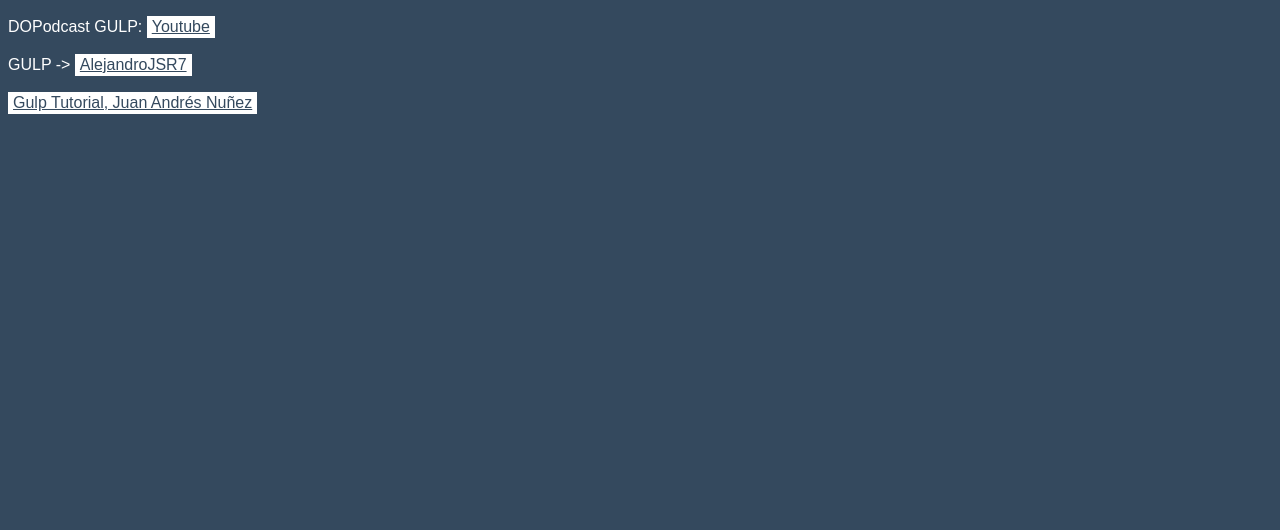
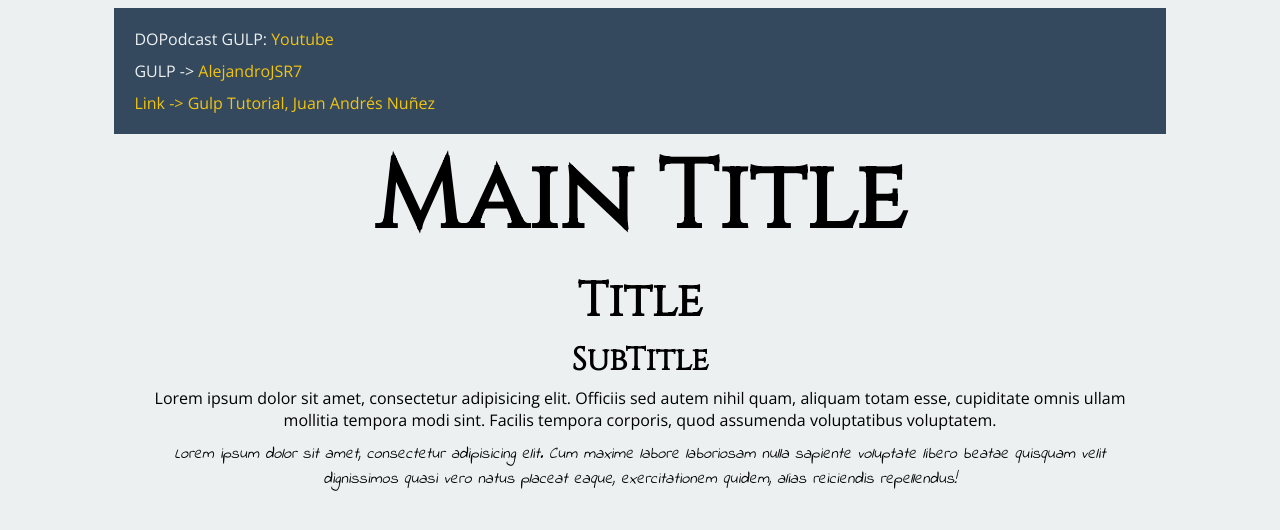
Before and after one commit to AlejandroJSR7/Gulp, a website: page index.html in a window 1280 px wide. Drawn offline with nearby package versions, Linux system fonts and the light colour scheme.

Commit message:
SASS Variables

```diff
--- a/index.html
+++ b/index.html
@@ -7,10 +7,20 @@
     <script src="js/dist/main.js"></script>
 </head>
 <body>
-    <div>
+    <div class="relevant">
         <p>DOPodcast GULP: <a href="https://www.youtube.com/channel/UCF6G2sF4DKlWvgfEGcm50FQ/feed">Youtube</a></p>
         <p>GULP -> <a href="http://alejandrojsr7.github.io/">AlejandroJSR7</a></p>
-        <a href="https://www.youtube.com/playlist?list=PLM-Y_YQmMEqBscmoT5y_W91oUnr_D4ulf">Gulp Tutorial, Juan Andrés Nuñez</a>
+        <a href="https://www.youtube.com/playlist?list=PLM-Y_YQmMEqBscmoT5y_W91oUnr_D4ulf">Link -> Gulp Tutorial, Juan Andrés Nuñez</a>
+    </div>
+    <div class="box">
+        <div class="txt-center">
+            <h1>Main Title</h1>
+            <h2>Title</h2>
+            <h3>SubTitle</h3>
+
+            <p>Lorem ipsum dolor sit amet, consectetur adipisicing elit. Officiis sed autem nihil quam, aliquam totam esse, cupiditate omnis ullam mollitia tempora modi sint. Facilis tempora corporis, quod assumenda voluptatibus voluptatem.</p>
+            <p><i>Lorem ipsum dolor sit amet, consectetur adipisicing elit. Cum maxime labore laboriosam nulla sapiente voluptate libero beatae quisquam velit dignissimos quasi vero natus placeat eaque, exercitationem quidem, alias reiciendis repellendus!</i></p>
+        </div>
     </div>
 </body>
 </html>
--- a/scss/main.scss
+++ b/scss/main.scss
@@ -1,25 +1,80 @@
-$color-dark: #34495e;
-$color-white: #ffffff;
+/**
+  ** VARIABLES
+**/
 
+/** Color Variables **/ // https://flatuicolors.com/
+  $turquoise: #1abc9c;
+  $esmerald: #2ecc71;
+  $peter-river: #3498db;
+  $amethyst: #9b59b6;
+  $wet-asphalt: #34495e;
+  $sun-flower: #f1c40f;
+  $carrot: #e67e22;
+  $alizarin: #e74c3c;
+  $clouds: #ecf0f1;
+  $concrete: #95a5a6;
+
+/** Fonts Family Variables **/ // https://fonts.google.com/
+  @import url('https://fonts.googleapis.com/css?family=Open+Sans:300,400');
+  @import url('https://fonts.googleapis.com/css?family=Indie+Flower');
+  @import url('https://fonts.googleapis.com/css?family=Cinzel');
+
+  $f-OpenSans: 'Open Sans', sans-serif;
+  $f-IndieFlower: 'Indie Flower', cursive;
+  $f-Cinzel: 'Cinzel', serif;
+
+/** Fonts Size Variables **/
+  $size-title: 3em;
+  $size-subtitle: 2em;
+  $size-normal: 1em;
+  $size-small: 0.7em;
+
+/* Paddings */
+  $paddingBase: 20px;
+  $paddingMid: 20px;
+  $paddingDouble: 20px;
+
+/** Variables Use **/
 body {
-  background-color: $color-dark;
-  font-family: Arial, Helvetica, sans-serif;
-  font-weight: 100;
-  & p {
-    color: $color-white;
+  background-color: $clouds;
+  font-family: $f-OpenSans;
+}
+.relevant {
+  background-color: $wet-asphalt;
+  color: $clouds;
+  padding: $paddingBase;
+}
+a {
+  color: $sun-flower;
+  text-decoration: none;
+  &:hover{
+    text-decoration: underline;
   }
 }
-a {
-  background: $color-white;
-  color: $color-dark;
-  display: inline-block;
-  padding: 2px 5px;
-}
+h1, h2, h3 {font-family: $f-Cinzel;}
+h1 {font-size: $size-title * 2;}
+h2 {font-size: $size-title;}
+h3 {font-size: $size-subtitle;}
+p {font-size: $size-normal;}
+i {font-family: $f-IndieFlower;}
 
-main {
-  display: flex;
-  justify-content: center;
-  & div {
-    background: #cccccc;
-  }
-}
+/*
+*
+*
+*
+*
+*
+*
+*
+*
+*
+*
+*/
+
+/* Base Styles */
+body{box-sizing: border-box;}
+p {margin: 0 0 10px;}
+.box{margin: 0 auto; width: 80%;}
+.txt-center{text-align: center;}
+.relevant{margin: 0 auto; width: 80%;}
+h1, h2, h3 {margin: 0 auto 5px; padding: 0;}
```
Also changed, not shown: app/index.html (+1 -1 lines), app/css/main.css.
